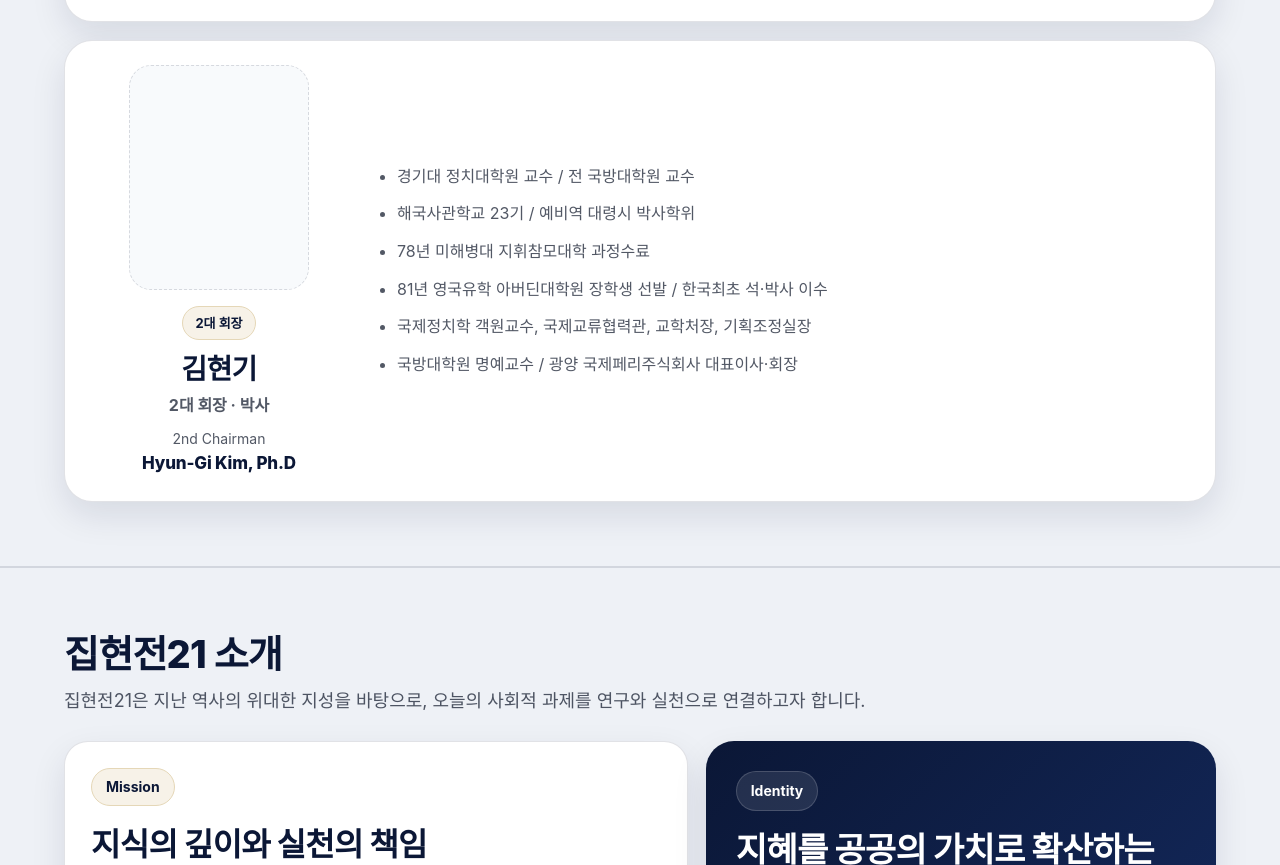
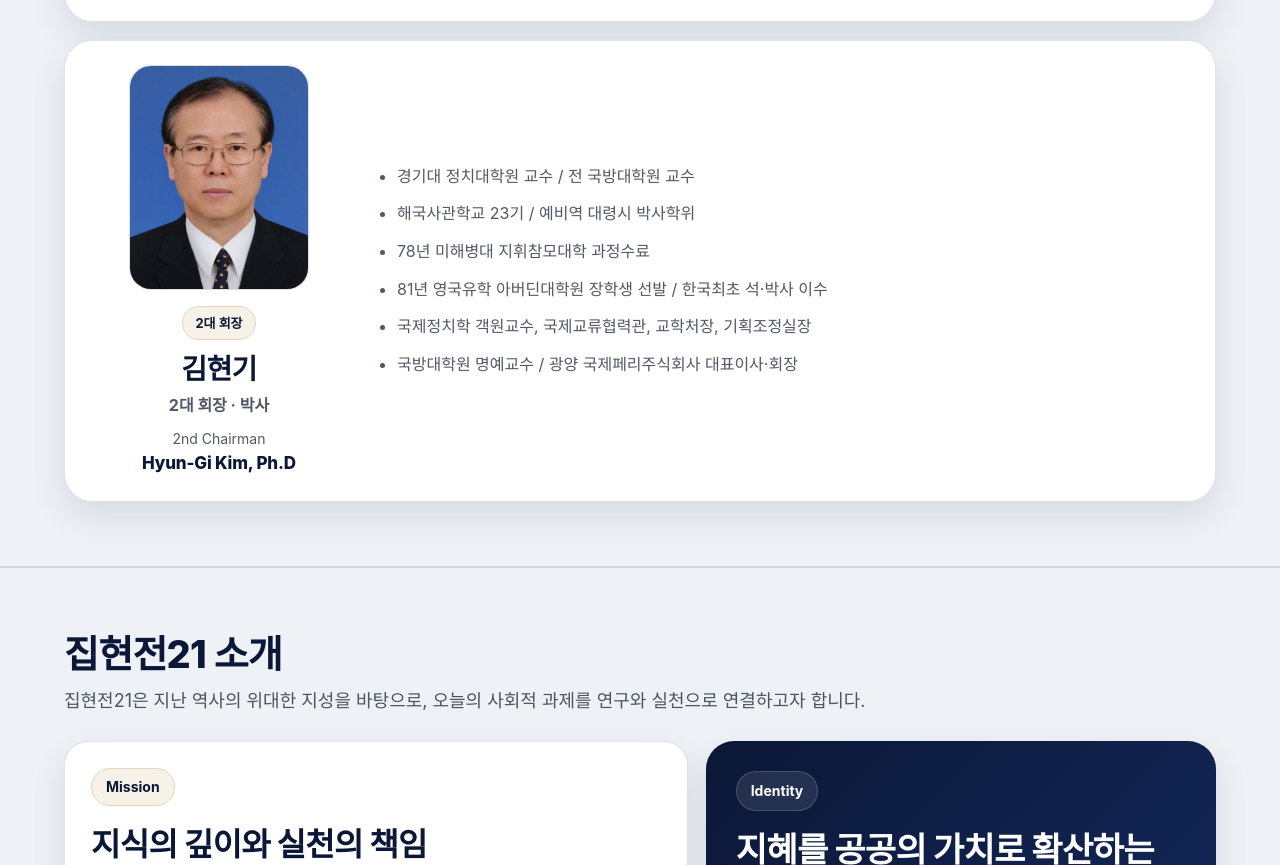
Before and after one commit to wmcprpr-cpu/jhj21.kr, a plain HTML site: page about.html in a window 1280 px wide. Shown: the part 2694-3559 px from the top of the page. Drawn offline with Linux system fonts and the light colour scheme.

Commit message:
Update about.html

```diff
--- a/about.html
+++ b/about.html
@@ -719,7 +719,7 @@
 
           <article class="leader-card">
             <div class="leader-card__left">
-              <div class="leader-card__photo leader-card__photo--blank" aria-hidden="true"></div>
+              <div class="leader-card__photo"><img src="./assets/kim-hyun-ki.jpg" alt="김현기 2대 회장"></div>
               <div class="leader-card__badge">2대 회장</div>
               <h3 class="leader-card__name">김현기</h3>
               <p class="leader-card__role">2대 회장 · 박사</p>
```
